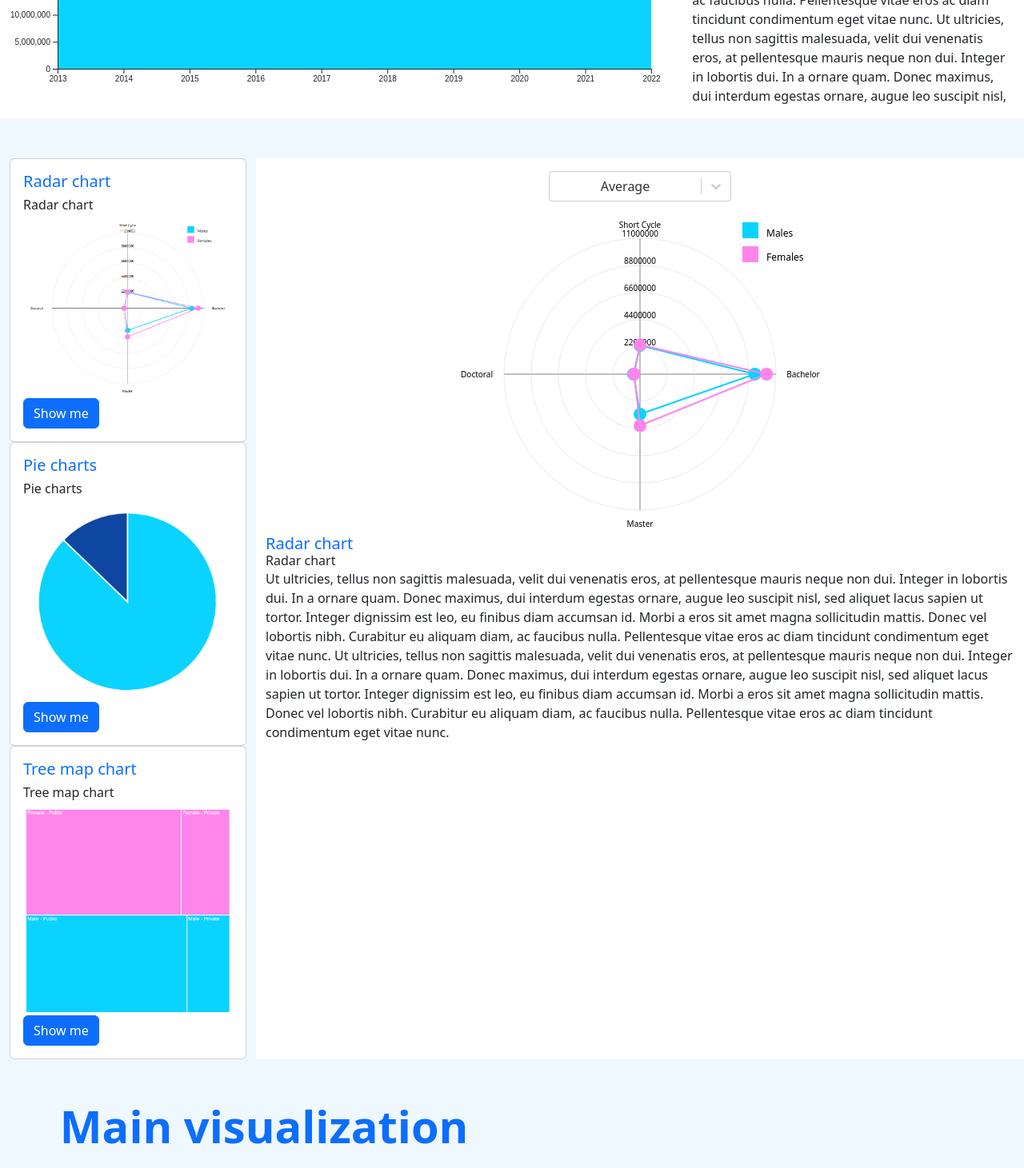
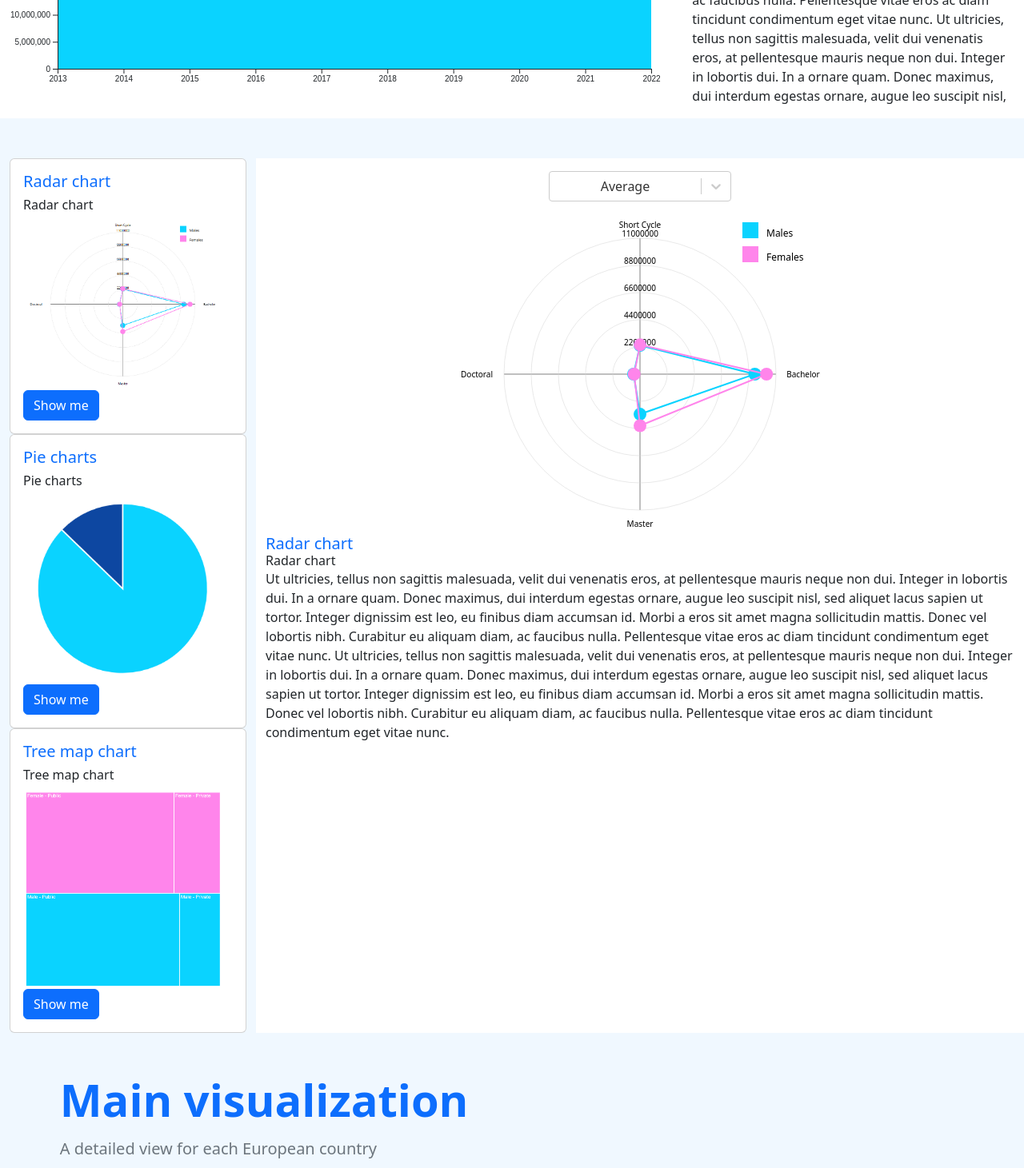
Before and after one commit to Sasmukni/GoodSoupDataVis, a React (Create React App) app: page /#/project in a window 1280 px wide. Shown: the part 1152-2613 px from the top of the page at 80% size. Built offline with nearby package versions, Linux system fonts and the light colour scheme.

Commit message:
Fixed SwitchDiag image max width

```diff
--- a/src/project/visualizations/SwitchDiag.js
+++ b/src/project/visualizations/SwitchDiag.js
@@ -18,7 +18,7 @@ export default function SwitchDiag({
                 <div className="card-body " >
                     <h5 className="card-title text text-primary">Radar chart</h5>
                     <h6 className="card-title">Radar chart</h6>
-                    <img class="card-img-top img-small" src={radarchartimg} alt="Card image cap"></img>
+                    <img class="card-img-top img-small" src={radarchartimg} alt="Card image cap" style={{maxWidth:"250px"}}/>
                     <button className="btn btn-primary" onClick={()=>setDiag(0)}>Show me</button>
                 </div>
             </div>
@@ -26,7 +26,7 @@ export default function SwitchDiag({
                 <div className="card-body">
                     <h5 className="card-title text text-primary">Pie charts</h5>
                     <h6 className="card-title">Pie charts</h6>
-                    <img class="card-img-top" src={piechartimg} alt="Card image cap"></img>
+                    <img class="card-img-top" src={piechartimg} alt="Card image cap" style={{maxWidth:"250px"}}/>
                     <button className="btn btn-primary" onClick={()=>setDiag(1)}>Show me</button>
                 </div>
             </div>
@@ -34,7 +34,7 @@ export default function SwitchDiag({
                 <div className="card-body">
                     <h5 className="card-title text text-primary">Tree map chart</h5>
                     <h6 className="card-title">Tree map chart</h6>
-                    <img class="card-img-top" src={treemapimg} alt="Card image cap"></img>
+                    <img class="card-img-top" src={treemapimg} alt="Card image cap" style={{maxWidth:"250px"}}/>
                     <button className="btn btn-primary" onClick={()=>setDiag(2)}>Show me</button>
                 </div>
             </div>
```
